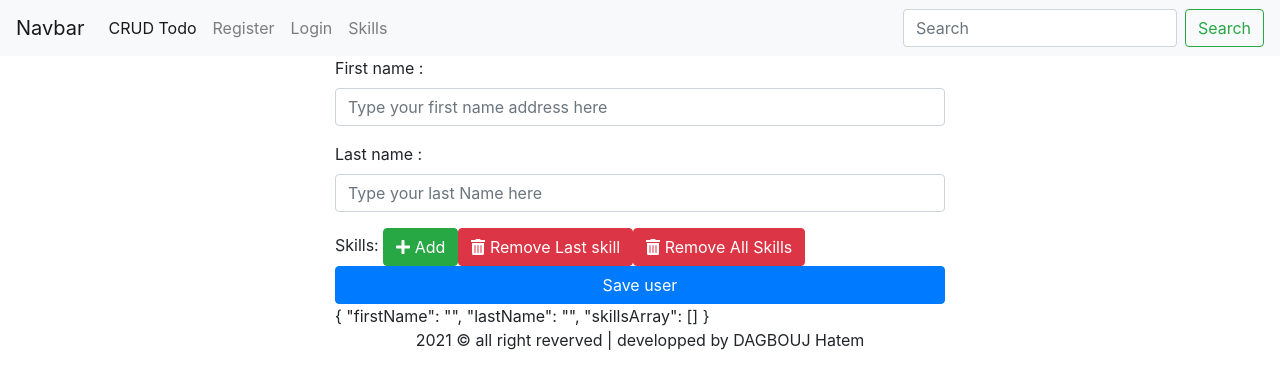
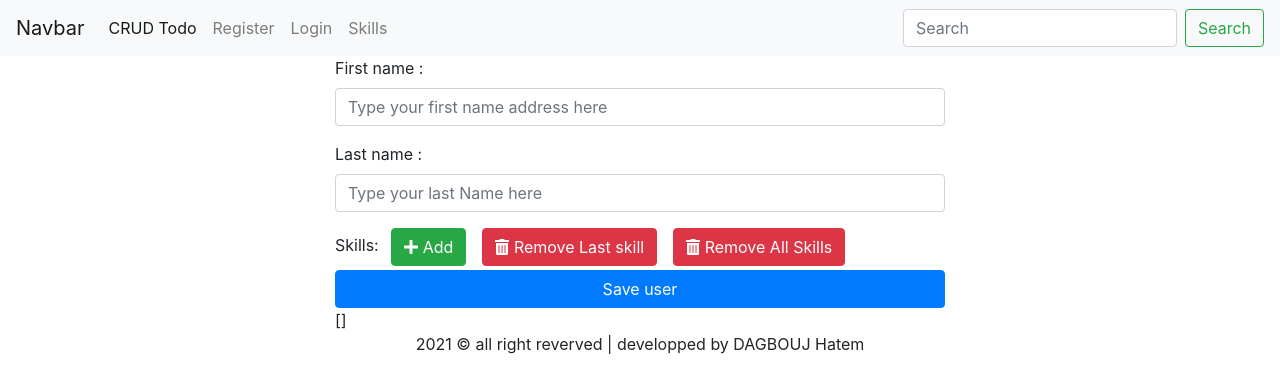
Before and after one commit to dagboujhatem/angular-challenges, an Angular app: page /add-user-with-skills in a window 1280 px wide. Shown: the top 392 px of the page. Built offline with nearby package versions, Linux system fonts and the light colour scheme.

Commit message:
challenge form array last version

```diff
--- a/src/app/add-skills/add-skills.component.html
+++ b/src/app/add-skills/add-skills.component.html
@@ -20,26 +20,30 @@
                 </div>
             </div>
 
-            <div>Skills:
-                <button class="btn btn-success" (click)="addRow()" type="button"><i class="fa fa-plus"></i> Add</button>
-                <button class="btn btn-danger" (click)="removeLastRow()" type="button"><i class="fa fa-trash-alt"></i> Remove Last skill</button>
-                <button class="btn btn-danger" (click)="removeAllRow()" type="button"><i class="fa fa-trash-alt"></i> Remove All Skills</button>
-                <div *ngFor="let group of getSkills.controls; let i=index" class="row">
+            <div formArrayName="skillsArray">Skills:
+                <button class="btn btn-success mx-2" (click)="addRow()" type="button"><i class="fa fa-plus"></i> Add</button>
+                <button class="btn btn-danger mx-2" (click)="removeLastRow()" type="button"><i class="fa fa-trash-alt"></i> Remove Last skill</button>
+                <button class="btn btn-danger mx-2" (click)="removeAllRow()" type="button"><i class="fa fa-trash-alt"></i> Remove All Skills</button>
+                <div *ngFor="let group of getSkills.controls; let i=index">
+                    <div [formGroupName]="i" class="row mt-1">
                         <div class="form-group col-5">
-                            <input type="text" class="form-control" [formControlName]="i" placeholder="Type your skill">
+                            <input type="text" class="form-control" formControlName="skill" placeholder="Type your skill" [ngClass]="{'is-invalid': submitted && getSkills.controls[i].get('skill')?.errors, 'is-valid': submitted && !getSkills.controls[i].get('skill')?.errors}">
+                            <div class="invalid-feedback d-block" *ngIf="submitted && getSkills.controls[i].get('skill')?.hasError('required')">Skill {{ i+1 }} is required.</div>
                         </div>
                     	<div class="form-group col-5">
-                            <input type="text" class="form-control" [formControlName]="i" placeholder="Type your rating, i.e 8/10">
+                            <input type="text" class="form-control" formControlName="rating" placeholder="Type your rating, i.e 8/10"  [ngClass]="{'is-invalid': submitted && getSkills.controls[i].get('rating')?.errors, 'is-valid': submitted && !getSkills.controls[i].get('rating')?.errors}">
+                            <div class="invalid-feedback d-block" *ngIf="submitted && getSkills.controls[i].get('rating')?.hasError('required')">Rating {{ i+1 }} is required.</div>
                         </div>
                         <div class="col-2">
                             <button class="btn btn-danger" (click)="removeRow(i)" type="button">
                                  <i class="fa fa-trash-alt"></i>
                             </button>
                         </div>
+                    </div>
                 </div>
             </div>
-            <button type="submit" class="btn btn-primary btn-block">Save user</button>
-            {{ addUserForm.value | json }}
+            <button type="submit" class="btn btn-primary btn-block mt-1">Save user</button>
+            {{ addUserForm.value.skillsArray | json }}
         </form>
     </div>
 </div>
--- a/src/app/add-skills/add-skills.component.ts
+++ b/src/app/add-skills/add-skills.component.ts
@@ -44,7 +44,6 @@ export class AddSkillsComponent implements OnInit {
       skill: new FormControl('', [Validators.required]),
       rating: new FormControl('', [Validators.required])
     }));
-    console.log(this.addUserForm.value);
 
 
   }
@@ -61,10 +60,13 @@ export class AddSkillsComponent implements OnInit {
 
   removeAllRow()
   {
+    // last way
+    this.getSkills.clear();
+
     // first way
-    for (let index = 0; this.getSkills.length != 0; index++) {
-      this.getSkills.removeAt(0);
-    }
+    // for (let index = 0; this.getSkills.length != 0; index++) {
+    //   this.getSkills.removeAt(0);
+    // }
 
     // second way
     // for (let index = this.getSkills.length; index >= 0; index--) {
```
